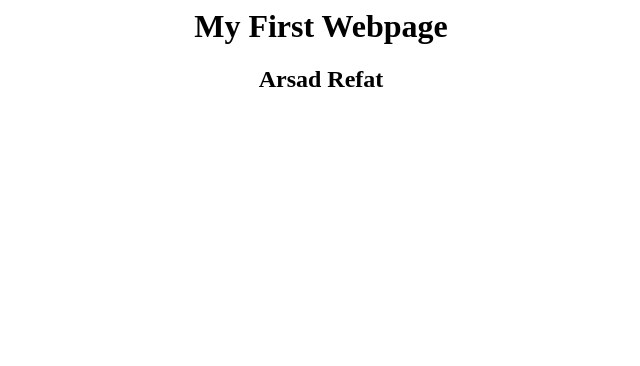
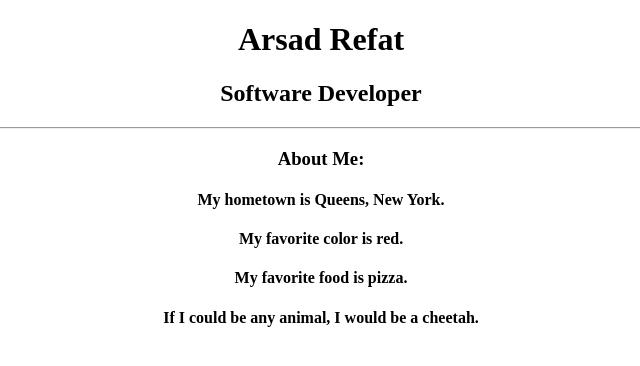
Before and after one commit to aursod/my-first-repo, a plain HTML site: page index.html in a window 1280 px wide. Shown: the whole page, without its empty margins (319-959 px from the left). Drawn offline with Linux system fonts and the light colour scheme.

Commit message:
Adding my project so it can be published

```diff
--- a/index.html
+++ b/index.html
@@ -1,2 +1,20 @@
-<center><h1>My First Webpage</h1></center>
-<center><h2>Arsad Refat</h2></center>
+<!DOCTYPE html>
+<html>
+    <head>
+        <meta charset="utf-8">
+        <meta name="viewport" content="width=device-width">
+        <title>My Profile</title>
+    </head>
+    <body>
+        <div align="center">
+            <h1>Arsad Refat</h1>
+            <h2>Software Developer</h2>
+            <hr>
+            <h3>About Me:</h3>
+            <h4>My hometown is Queens, New York.</h4>
+            <h4>My favorite color is red.</h4>
+            <h4>My favorite food is pizza.</h4>
+            <h4>If I could be any animal, I would be a cheetah.</h4>
+        </div>
+        </body>
+        </html>
```
Also changed, not shown: Home.html (added, +4 -0 lines).
